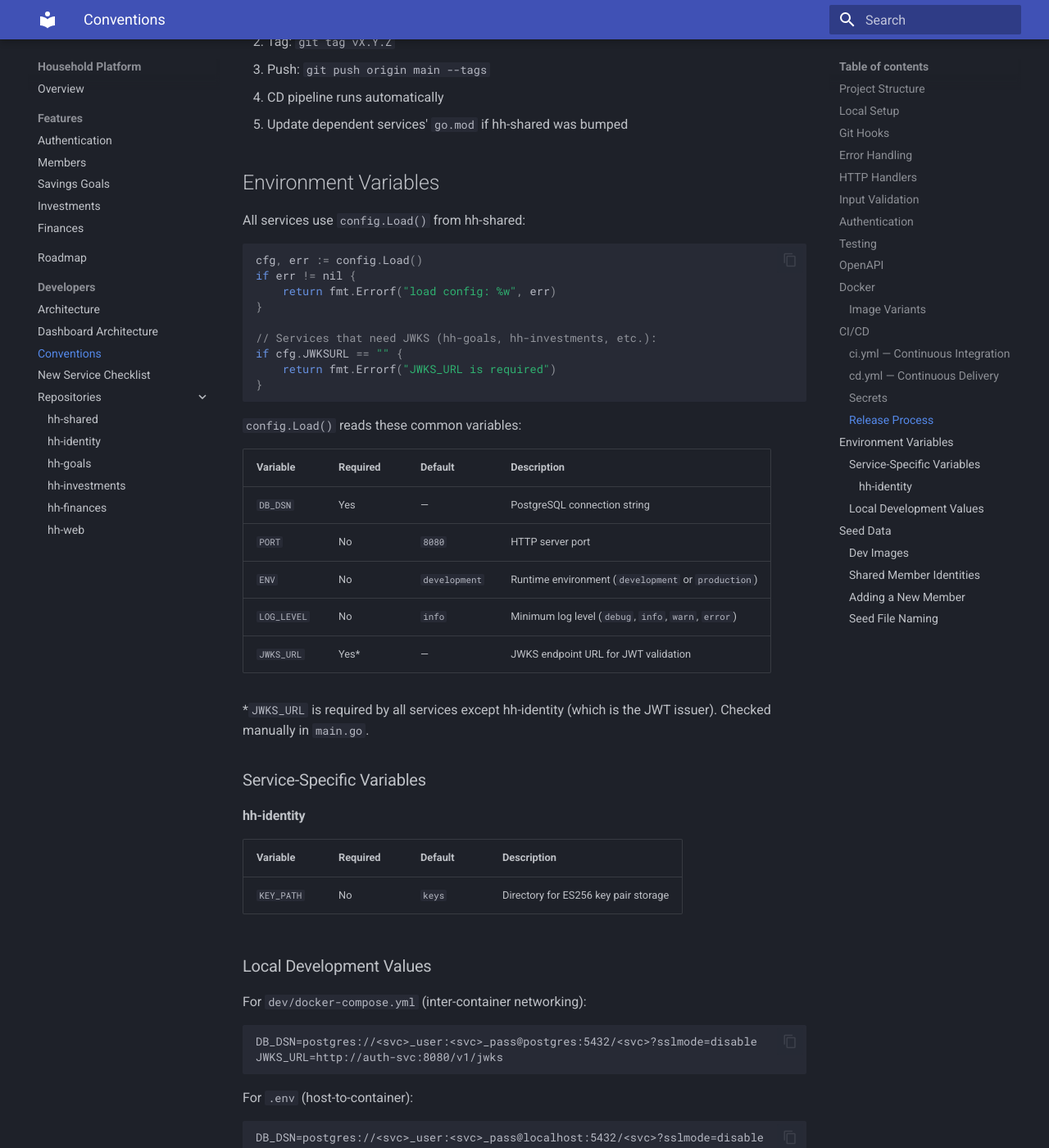
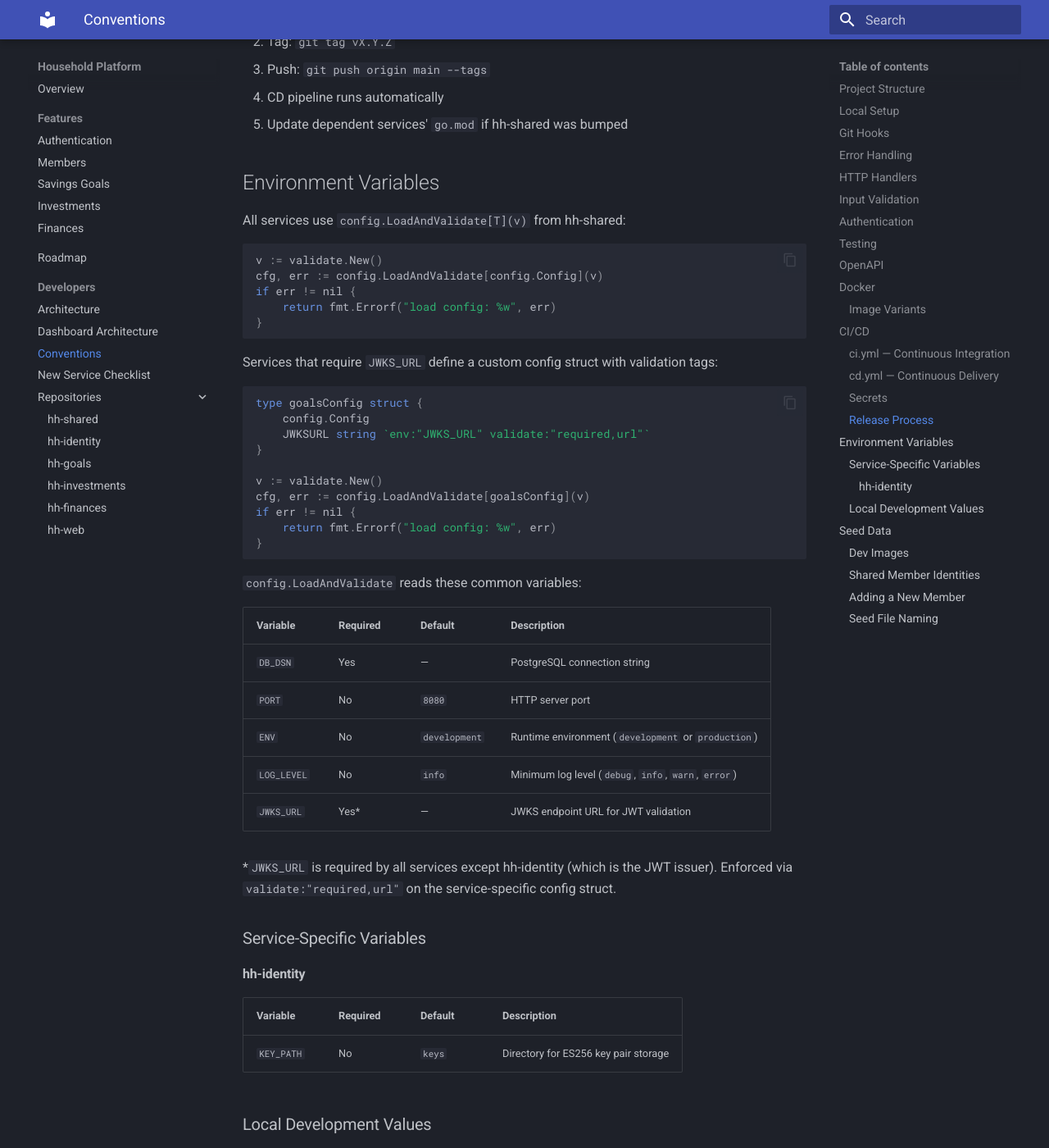
Before and after one commit to tiagorocha94/hh-docs, an MkDocs documentation site: the page built from docs/conventions.md, in a window 1280 px wide and 1400 px high, scrolled down 5059 px. Shown: the whole window at 82% size. Built offline with MkDocs 1.6.1 and Material for MkDocs 9.7.7, drawn with Linux system fonts in a browser that asks for light colours.

Commit message:
docs: update config conventions for LoadAndValidate
Reflect the removal of config.Load() in favour of
config.LoadAndValidate[T](v). Update hh-shared version to v0.14.0.

````diff
--- a/docs/conventions.md
+++ b/docs/conventions.md
@@ -192,21 +192,32 @@ Triggers on `v*` tags. Two jobs in sequence:
 
 ## Environment Variables
 
-All services use `config.Load()` from hh-shared:
+All services use `config.LoadAndValidate[T](v)` from hh-shared:
 
 ```go
-cfg, err := config.Load()
+v := validate.New()
+cfg, err := config.LoadAndValidate[config.Config](v)
 if err != nil {
     return fmt.Errorf("load config: %w", err)
 }
+```
 
-// Services that need JWKS (hh-goals, hh-investments, etc.):
-if cfg.JWKSURL == "" {
-    return fmt.Errorf("JWKS_URL is required")
+Services that require `JWKS_URL` define a custom config struct with validation tags:
+
+```go
+type goalsConfig struct {
+    config.Config
+    JWKSURL string `env:"JWKS_URL" validate:"required,url"`
+}
+
+v := validate.New()
+cfg, err := config.LoadAndValidate[goalsConfig](v)
+if err != nil {
+    return fmt.Errorf("load config: %w", err)
 }
 ```
 
-`config.Load()` reads these common variables:
+`config.LoadAndValidate` reads these common variables:
 
 | Variable | Required | Default | Description |
 |---|---|---|---|
@@ -216,7 +227,7 @@ if cfg.JWKSURL == "" {
 | `LOG_LEVEL` | No | `info` | Minimum log level (`debug`, `info`, `warn`, `error`) |
 | `JWKS_URL` | Yes* | — | JWKS endpoint URL for JWT validation |
 
-*`JWKS_URL` is required by all services except hh-identity (which is the JWT issuer). Checked manually in `main.go`.
+*`JWKS_URL` is required by all services except hh-identity (which is the JWT issuer). Enforced via `validate:"required,url"` on the service-specific config struct.
 
 ### Service-Specific Variables
 
````
Also changed, not shown: README.md (+1 -1 lines).
